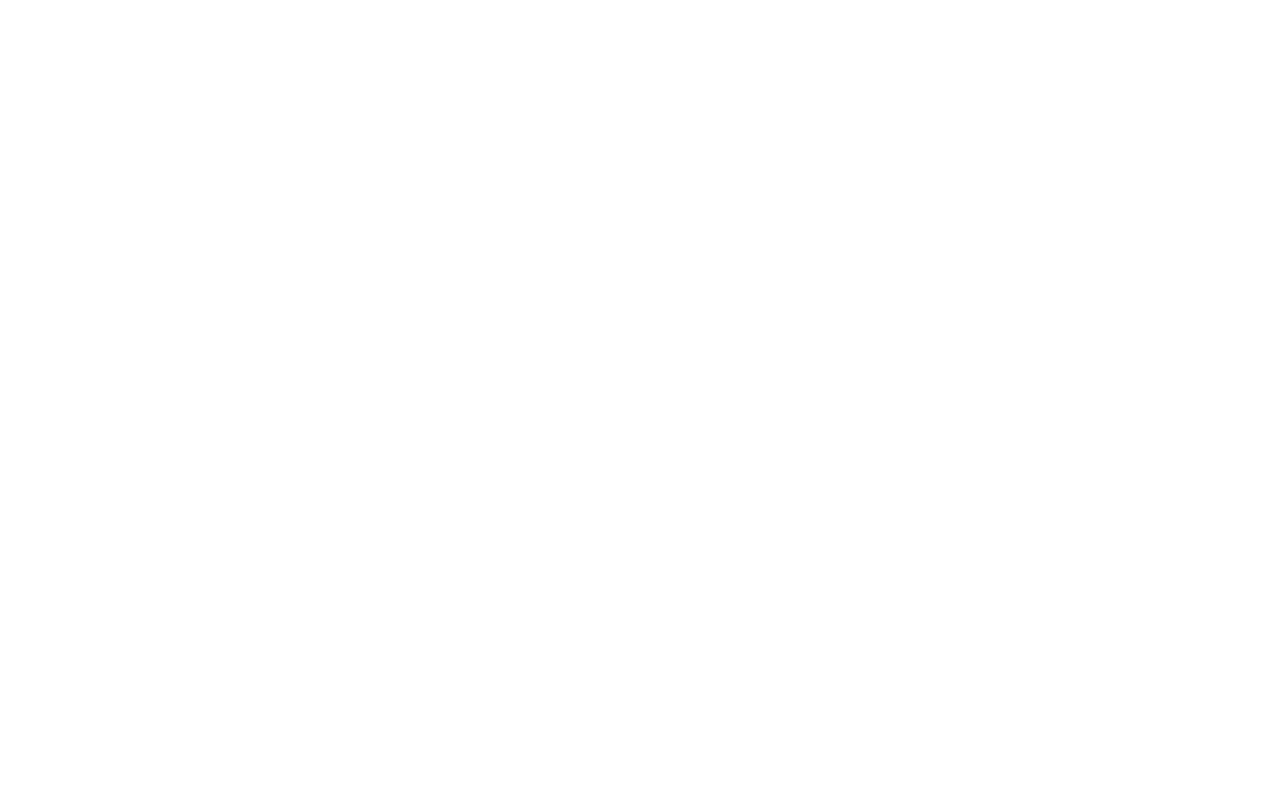
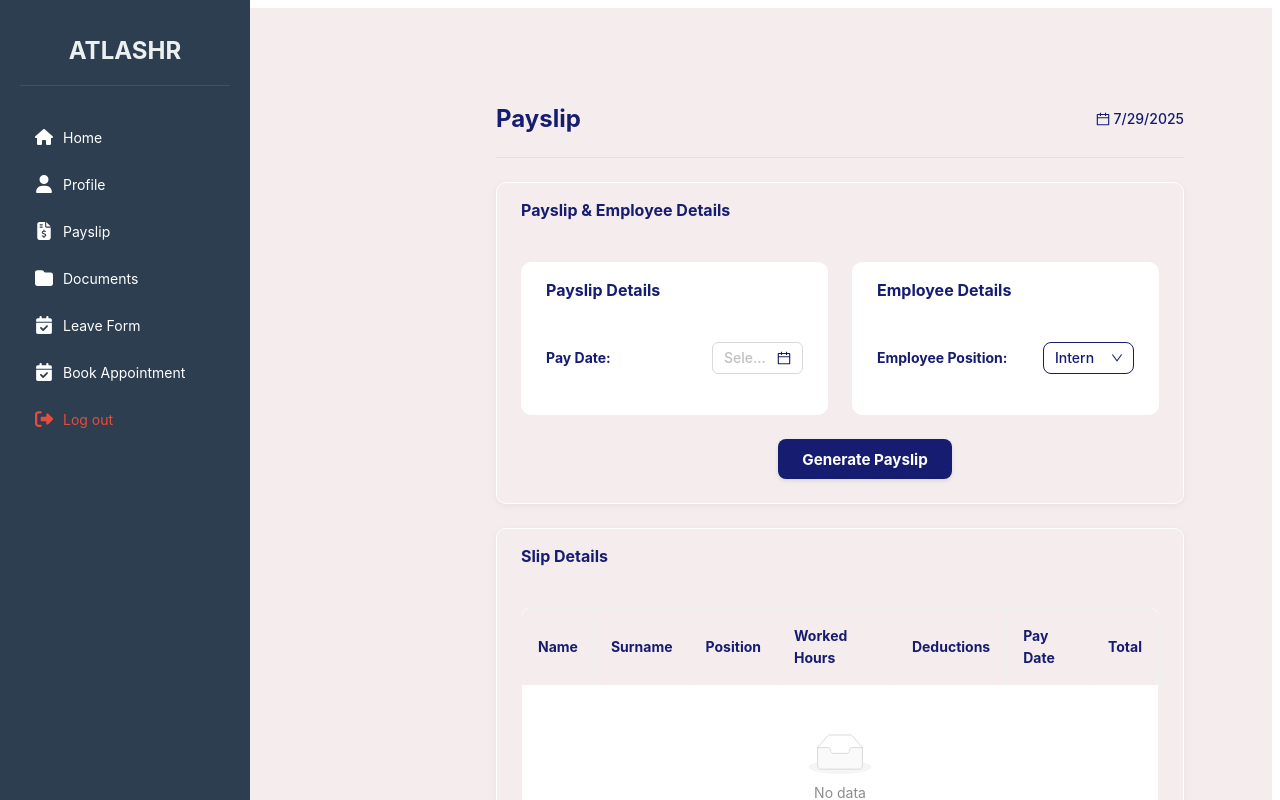
Before and after one commit to NetworkcoTeam/HR_Tool, a React (Create React App) app: page /PayslipPage in a window 1280 px wide. Before the commit this address had no page. Shown: the top 800 px of the page. Built offline with nearby package versions, Linux system fonts and the light colour scheme.

Commit message:
Payslip page UI

```diff
--- a/src/App.js
+++ b/src/App.js
@@ -1,5 +1,3 @@
-
-
 import Home from './Pages/Home';
 import LeaveForm from './Pages/LeaveForm';
 import{Routes,Route} from 'react-router-dom';
@@ -9,6 +7,7 @@
 import Landing from './Pages/Landing';
 import Admin from './Pages/Admin';
 import LeaveManagement from './Pages/LeaveManagement';
+import PayslipPage from './Pages/PayslipPage';
 
 function App() {
   return (
@@ -24,6 +23,7 @@
         <Route path="/leaveForm" element={<LeaveForm/>}/>
         <Route path="/Admin" element={<Admin/>}/>
         <Route path="/LeaveManagement" element={<LeaveManagement/>}/>
+        <Route path="/PayslipPage" element={<PayslipPage/>}/>
       </Routes>
 
 
--- /dev/null
+++ b/src/Components/PayslipGenerator.css
@@ -0,0 +1,225 @@
+.site-layout {
+  background: #F5EDED;
+  min-height: 100vh;
+}
+
+.payslip-content {
+  margin: 24px;
+  padding: 24px;
+  min-height: calc(100vh - 48px);
+}
+
+
+.payslip-header {
+  display: flex;
+  justify-content: space-between;
+  align-items: center;
+  margin-bottom: 16px;
+}
+
+.payslip-main-title {
+  color: #161C70;
+  font-size: 24px;
+  font-weight: 700;
+  margin: 0;
+}
+
+.current-date {
+  color: #161C70;
+  font-weight: 500;
+}
+
+
+.payslip-card {
+  background: #F5EDED;
+  border-radius: 10px;
+  border: 1px solid #FFFFFF;
+  margin-bottom: 24px;
+  box-shadow: 0 2px 8px rgba(0, 0, 0, 0.05);
+}
+
+.detail-card {
+  background: #FFFFFF;
+  border-radius: 10px;
+  border: 1px solid #FFFFFF;
+  flex: 1;
+}
+
+
+.details-row {
+  display: flex;
+  gap: 24px;
+  margin-bottom: 24px;
+}
+
+
+.detail-item {
+  display: flex;
+  align-items: center;
+  margin-bottom: 16px;
+}
+
+.detail-label {
+  font-weight: 700;
+  color: #161C70;
+  min-width: 150px;
+  margin-right: 16px;
+}
+
+.detail-value {
+  color: #000000;
+}
+
+
+.status-section {
+  display: flex;
+  gap: 8px;
+  margin-top: 16px;
+}
+
+
+.action-button-container {
+  display: flex;
+  justify-content: center;
+}
+
+.generate-button {
+  background: #161C70;
+  border-color: #161C70;
+  border-radius: 8px;
+  font-weight: 700;
+  padding: 0 24px;
+  height: 40px;
+}
+
+.generate-button:hover {
+  background: #0f144d;
+  border-color: #0f144d;
+}
+
+
+.slip-details-table {
+  width: 100%;
+}
+
+.slip-details-table .ant-table-thead > tr > th {
+  background-color: #F5EDED;
+  color: #161C70;
+  font-weight: 700;
+  border-bottom: 1px solid #FFFFFF;
+}
+
+.slip-details-table .ant-table-tbody > tr > td {
+  border-bottom: 1px solid #F0F0F0;
+}
+
+
+.date-picker {
+  width: 100%;
+  max-width: 200px;
+}
+
+.date-picker .ant-picker-input input {
+  color: #161C70;
+  font-weight: 500;
+}
+
+.date-picker .ant-picker {
+  border-color: #161C70;
+  border-radius: 8px;
+}
+
+.date-picker .ant-picker-suffix {
+  color: #161C70;
+}
+
+
+.position-select {
+  width: 100%;
+  max-width: 200px;
+}
+
+.position-select .ant-select-selector {
+  border-color: #161C70 !important;
+  border-radius: 8px !important;
+  height: 32px !important;
+  display: flex !important;
+  align-items: center !important;
+}
+
+.position-select .ant-select-selection-item {
+  color: #161C70 !important;
+  font-weight: 500;
+}
+
+.position-select .ant-select-arrow {
+  color: #161C70;
+}
+
+
+@media (max-width: 992px) {
+  .details-row {
+    flex-direction: column;
+  }
+
+  .detail-card {
+    width: 100%;
+  }
+}
+
+@media (max-width: 576px) {
+  .payslip-content {
+    margin: 12px;
+    padding: 12px;
+  }
+
+  .detail-item {
+    flex-direction: column;
+    align-items: flex-start;
+  }
+
+  .detail-label {
+    margin-bottom: 8px;
+    min-width: unset;
+  }
+
+  .date-picker,
+  .position-select {
+    width: 100%;
+    max-width: unset;
+  }
+}
+
+
+.ant-card-head {
+  border-bottom: none !important;
+}
+
+.ant-card-head-title {
+  font-weight: 700 !important;
+  color: #161C70 !important;
+}
+
+.ant-tag {
+  font-weight: 500;
+  padding: 2px 8px;
+  border-radius: 4px;
+}
+
+.ant-tag-processing {
+  color: #1890ff;
+  background: #e6f7ff;
+  border-color: #91d5ff;
+}
+
+.ant-tag-error {
+  color: #ff4d4f;
+  background: #fff1f0;
+  border-color: #ffa39e;
+}
+
+.ant-tag-success {
+  color: #52c41a;
+  background: #f6ffed;
+  border-color: #b7eb8f;
+}
--- /dev/null
+++ b/src/Components/PayslipGenerator.js
@@ -0,0 +1,154 @@
+import React from 'react';
+import {
+  Layout,
+  Card,
+  Button,
+  Divider,
+  Tag,
+  Table,
+  Select,
+  DatePicker
+} from 'antd';
+import { CalendarOutlined } from '@ant-design/icons';
+import './PayslipGenerator.css';
+
+const { Content } = Layout;
+const { Option } = Select;
+
+const PayslipGenerator = () => {
+  const [payDate, setPayDate] = React.useState(null);
+  const [employeePosition, setEmployeePosition] = React.useState('intern');
+
+  const columns = [
+    {
+      title: 'Name',
+      dataIndex: 'name',
+      key: 'name',
+    },
+    {
+      title: 'Surname',
+      dataIndex: 'surname',
+      key: 'surname',
+    },
+    {
+      title: 'Position',
+      dataIndex: 'position',
+      key: 'position',
+    },
+    {
+      title: 'Worked Hours',
+      dataIndex: 'workedHours',
+      key: 'workedHours',
+    },
+    {
+      title: 'Deductions',
+      dataIndex: 'deductions',
+      key: 'deductions',
+    },
+    {
+      title: 'Pay Date',
+      dataIndex: 'payDate',
+      key: 'payDate',
+    },
+    {
+      title: 'Total',
+      dataIndex: 'total',
+      key: 'total',
+    },
+  ];
+
+  const handleDateChange = (date) => {
+    setPayDate(date);
+  };
+
+  const handlePositionChange = (value) => {
+    setEmployeePosition(value);
+  };
+
+  return (
+    <Layout style={{ minHeight: '100vh', background: '#F5EDED' }}>
+      <Layout className="site-layout">
+        <Content className="payslip-content">
+          <div className="payslip-header">
+            <h1 className="payslip-main-title">Payslip</h1>
+            <div className="current-date">
+              <CalendarOutlined /> {new Date().toLocaleDateString()}
+            </div>
+          </div>
+
+          <Divider />
+
+          <Card
+            title="Payslip & Employee Details"
+            className="payslip-card"
+            headStyle={{ color: '#161C70', fontWeight: 'bold' }}
+          >
+            <div className="details-row">
+              <Card
+                title="Payslip Details"
+                className="detail-card"
+                headStyle={{ color: '#161C70', fontWeight: 'bold' }}
+              >
+                <div className="detail-item">
+                  <span className="detail-label">Pay Date:</span>
+                  <DatePicker
+                    style={{ width: '100%', maxWidth: '200px' }}
+                    onChange={handleDateChange}
+                    value={payDate}
+                    className="date-picker"
+                  />
+                </div>
+
+              </Card>
+
+              <Card
+                title="Employee Details"
+                className="detail-card"
+                headStyle={{ color: '#161C70', fontWeight: 'bold' }}
+              >
+                <div className="detail-item">
+                  <span className="detail-label">Employee Position:</span>
+                  <Select
+                    value={employeePosition}
+                    style={{ width: '100%', maxWidth: '200px' }}
+                    onChange={handlePositionChange}
+                    className="position-select"
+                  >
+                    <Option value="intern">Intern</Option>
+                    <Option value="management">Management</Option>
+                    <Option value="hr">HR</Option>
+                  </Select>
+                </div>
+              </Card>
+            </div>
+
+            <div className="action-button-container">
+              <Button
+                type="primary"
+                className="generate-button"
+                style={{ backgroundColor: '#161C70', borderColor: '#161C70' }}
+              >
+                Generate Payslip
+              </Button>
+            </div>
+          </Card>
+
+          <Card
+            title="Slip Details"
+            className="payslip-card"
+            headStyle={{ color: '#161C70', fontWeight: 'bold' }}
+          >
+            <Table
+              columns={columns}
+              dataSource={[]}
+              className="slip-details-table"
+              bordered
+            />
+          </Card>
+        </Content>
+      </Layout>
+    </Layout>
+  );
+};
+
+export default PayslipGenerator;
--- a/src/Components/RegisterForm.js
+++ b/src/Components/RegisterForm.js
@@ -55,7 +55,6 @@
       if (response.ok) {
         console.log('User registered successfully!');
         alert('You have successfully registered!');
-
 
       } else {
         console.error('Registration failed.');
--- /dev/null
+++ b/src/Pages/PayslipPage.css
@@ -0,0 +1,25 @@
+.site-layout {
+  margin-left: 200px;
+  background: #F5EDED;
+  transition: margin 0.2s;
+}
+
+.payslip-page-content {
+  margin: 24px 16px;
+  padding: 24px;
+  min-height: calc(100vh - 48px);
+}
+
+/* Responsive adjustments */
+@media (max-width: 992px) {
+  .site-layout {
+    margin-left: 0;
+  }
+}
+
+@media (max-width: 576px) {
+  .payslip-page-content {
+    margin: 12px;
+    padding: 12px;
+  }
+}
--- /dev/null
+++ b/src/Pages/PayslipPage.js
@@ -0,0 +1,22 @@
+import React from 'react';
+import { Layout } from 'antd';
+import Sidebar from '../Components/Sidebar';
+import PayslipGenerator from '../Components/PayslipGenerator';
+import './PayslipPage.css';
+
+const { Content } = Layout;
+
+const PayslipPage = () => {
+  return (
+    <Layout style={{ minHeight: '100vh' }}>
+      <Sidebar />
+      <Layout className="site-layout">
+        <Content className="payslip-page-content">
+          <PayslipGenerator />
+        </Content>
+      </Layout>
+    </Layout>
+  );
+};
+
+export default PayslipPage;
```
Also changed, not shown: 2 other files (tests, documents, lock files or other folders).
